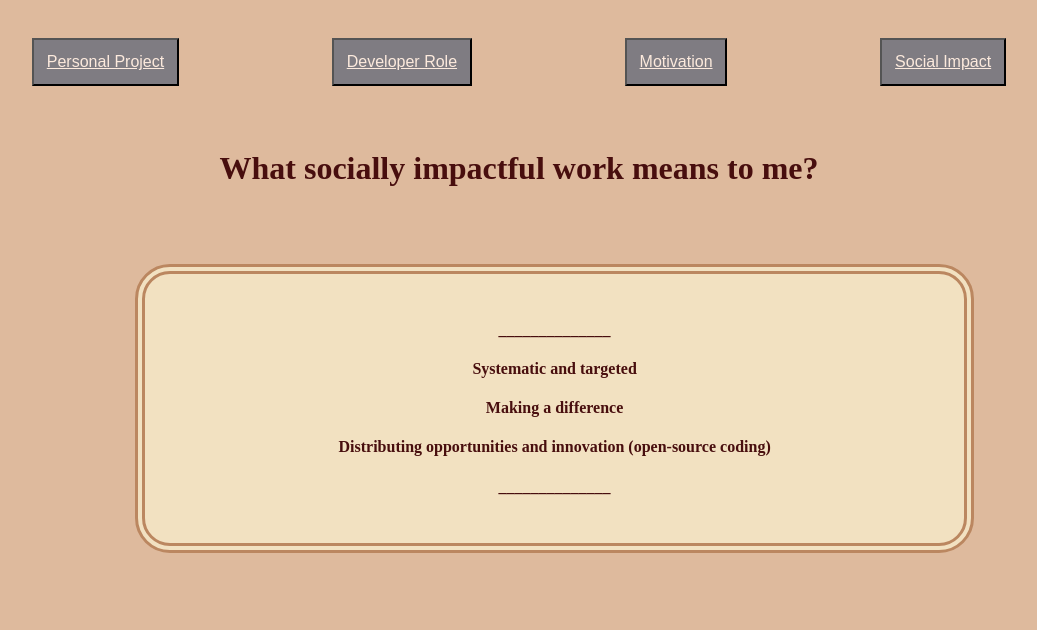
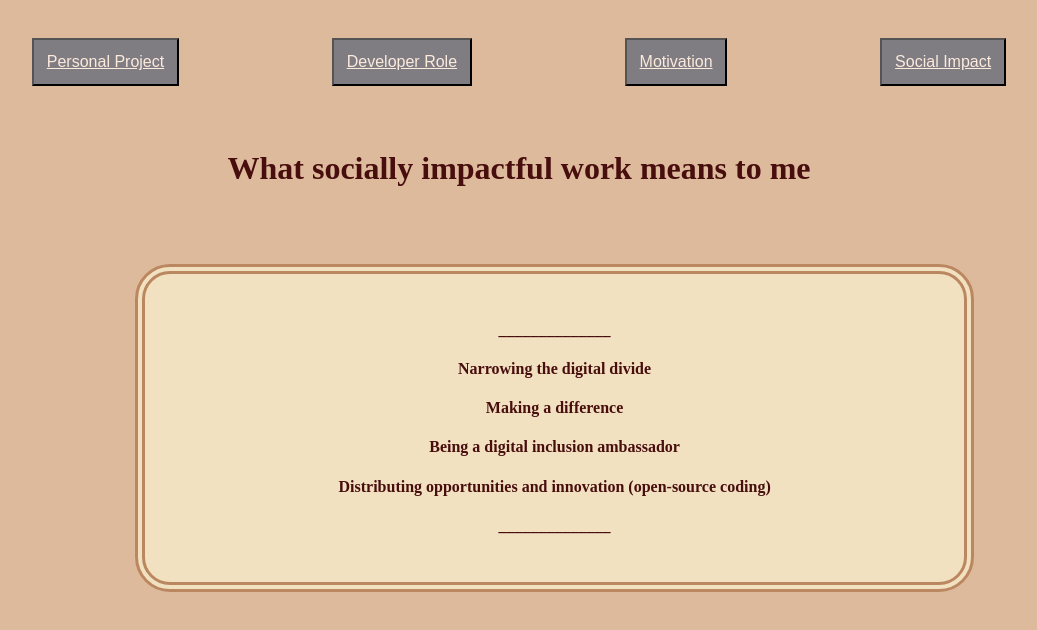
Before and after one commit to StanHus/Interview-1, a React (Create React App) app: page /impact in a window 1280 px wide. Shown: the top 630 px of the page, without its empty margins (121-1158 px from the left). Built offline with nearby package versions, Linux system fonts and the light colour scheme.

Commit message:
changed text

```diff
--- a/src/components/Dev_role.tsx
+++ b/src/components/Dev_role.tsx
@@ -11,7 +11,7 @@ const ways = ["______________", "Teamwork and collaboration", "Constant learning
             <h1 className="question">How I see the role of developer in delivering digital services</h1>
             <section className ="show">
                 <div className="lefthalf">
-                    <h2>Building software</h2>
+                    <h2>What one does</h2>
                     {actions.map((action) => <h4>{action}</h4>)}
                 </div>
                 <div className="righthalf">
--- a/src/components/impact.tsx
+++ b/src/components/impact.tsx
@@ -2,11 +2,11 @@ import { Fragment } from "react";
 import "../css/style.css"
 
 export default function Impact (){
-const meanings = ["______________", "Systematic and targeted", "Making a difference", "Distributing opportunities and innovation (open-source coding)", "______________"]
+const meanings = ["______________", "Narrowing the digital divide", "Making a difference", "Being a digital inclusion ambassador", "Distributing opportunities and innovation (open-source coding)", "______________"]
 
     return(
         <Fragment>
-            <h2 className="question">What socially impactful work means to me?</h2>
+            <h2 className="question">What socially impactful work means to me</h2>
             <div className="list">{meanings.map((meaning)=><h4>{meaning}</h4>)}</div>
         </Fragment>
     )
```
